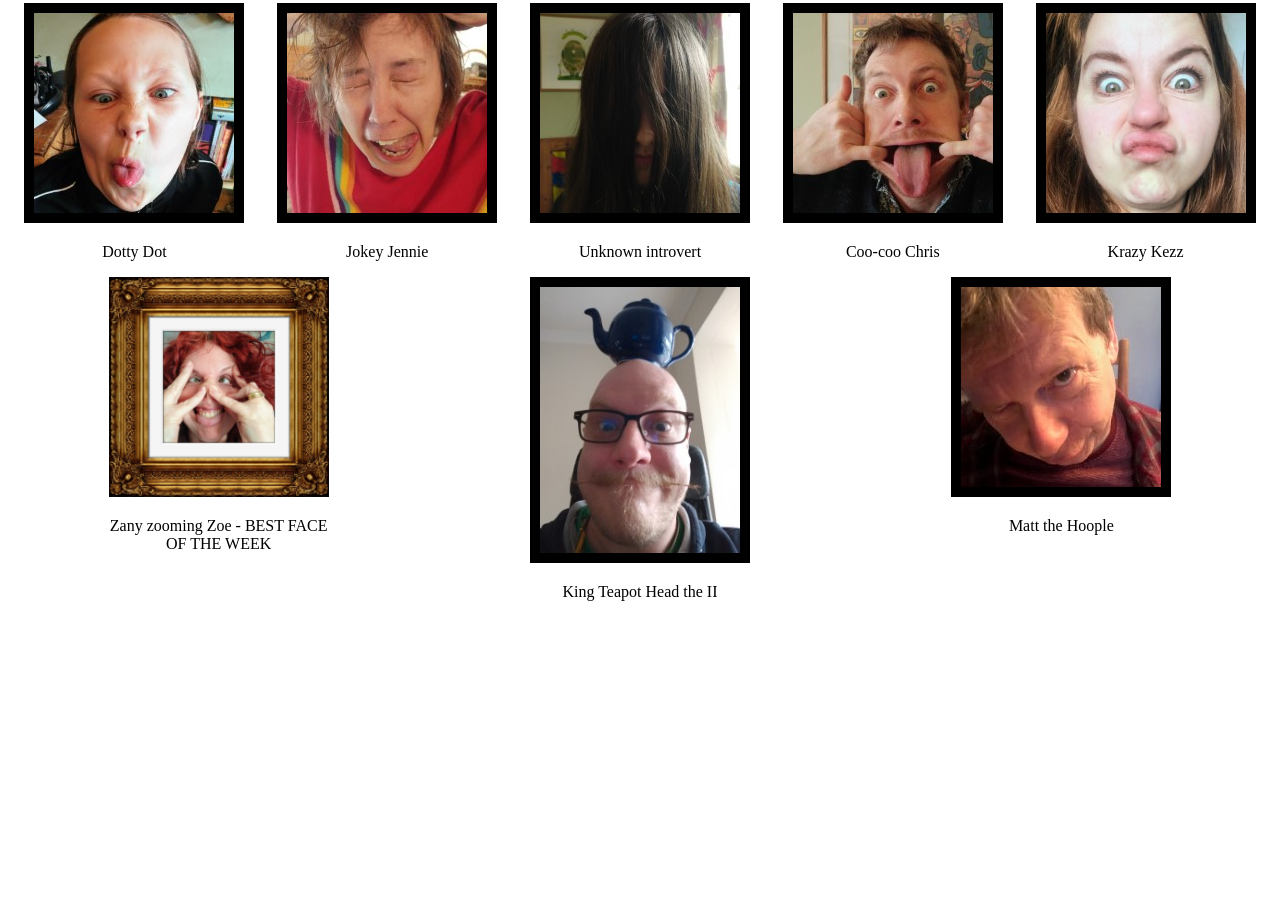
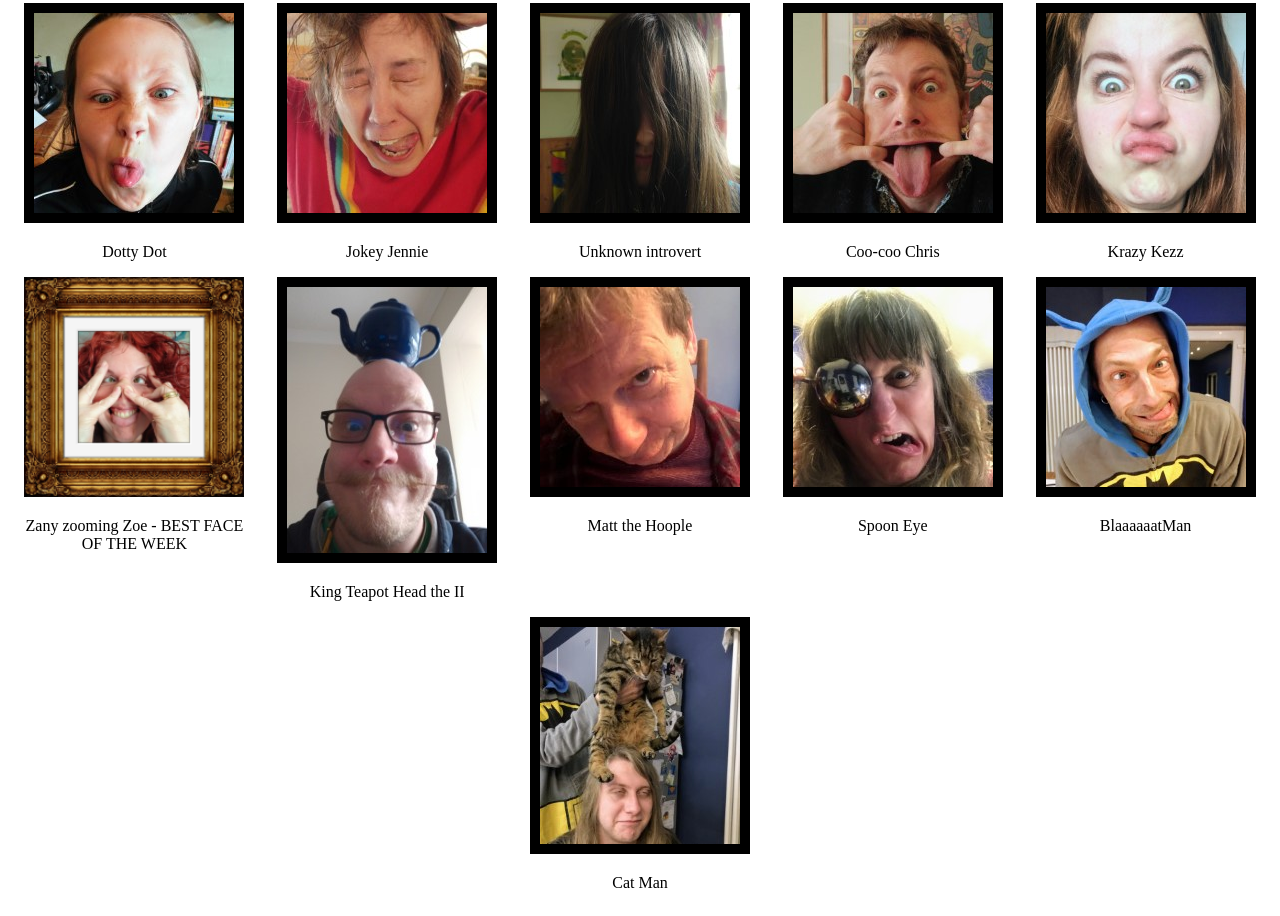
Before and after one commit to chrisdennett/silly-faces-of-ulverston, a website: page index.html in a window 1280 px wide. Shown: the part 227-1143 px from the top of the page. Before the commit the page ends 852 px from the top, so only its background shows below. Drawn offline with Linux system fonts and the light colour scheme.

Commit message:
Rachel et al

```diff
--- a/index.html
+++ b/index.html
@@ -90,6 +90,21 @@
         <img src="images/matt_200x200.jpeg" />
         <p>Matt the Hoople</p>
       </div>
+
+      <div class="face-card">
+        <img src="images/rachel_200x200.jpeg" />
+        <p>Spoon Eye</p>
+      </div>
+
+      <div class="face-card">
+        <img src="images/rachel2_200x200.jpeg" />
+        <p>BlaaaaaatMan</p>
+      </div>
+
+      <div class="face-card">
+        <img src="images/rachel3_200x217.jpeg" />
+        <p>Cat Man</p>
+      </div>
     </div>
   </body>
 </html>
```
Also changed, not shown: images/rachel.jpeg (added), images/rachel2.jpeg (added), images/rachel2_200x200.jpeg (added), images/rachel3.jpeg (added), images/rachel3_200x217.jpeg (added), images/rachel_200x200.jpeg (added).
